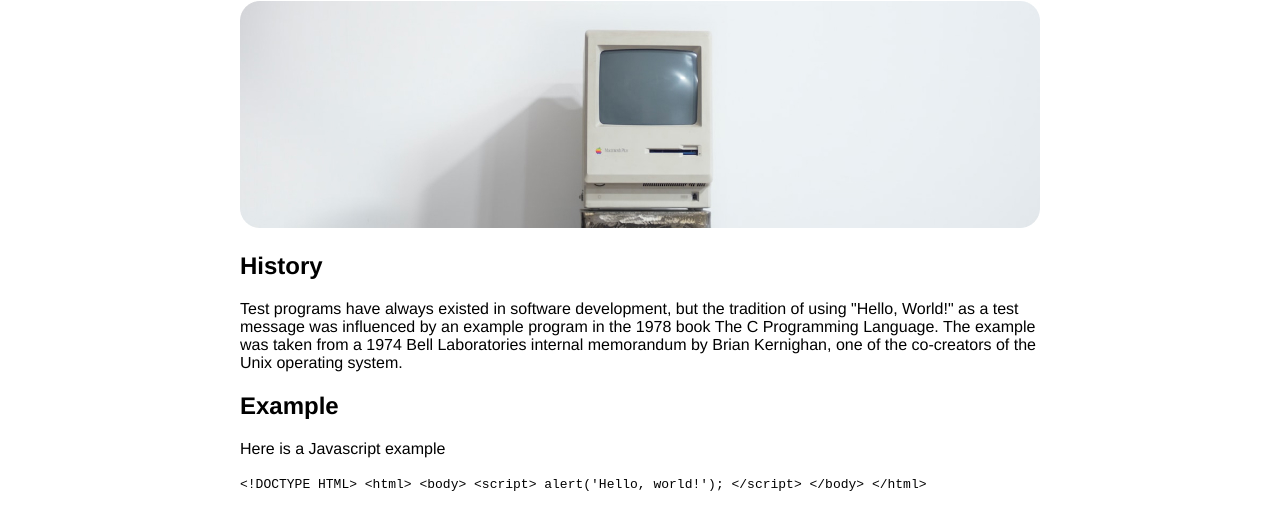
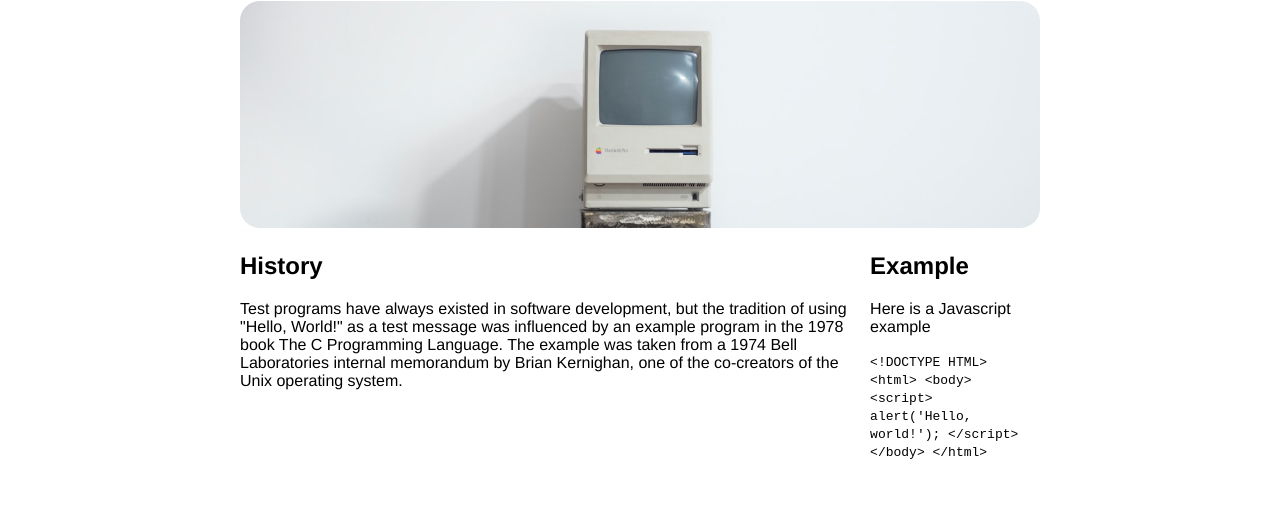
Before and after one commit to JaxH2003/Hello-World2, a plain HTML site: page index.html in a window 1280 px wide. Shown: the part 94-624 px from the top of the page. Drawn offline with Linux system fonts and the light colour scheme.

Commit message:
flexchangeagain

```diff
--- a/screen.css
+++ b/screen.css
@@ -12,7 +12,7 @@ main {
     width: 800px;
 }
 
-.details {
+.Details {
     display: flex;
 }
 
```
